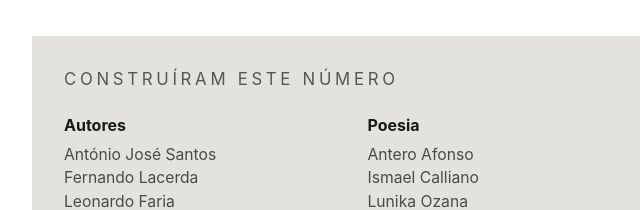
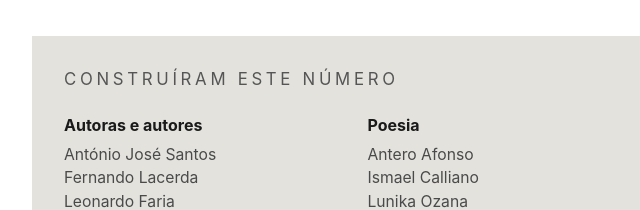
Before and after one commit to leonardo-faria/habitar_website, a plain HTML site: page index.html in a window 1280 px wide. Shown: the part 2046-2256 px from the top of the page, 140-780 px from the left. Drawn offline with Linux system fonts and the light colour scheme; a web font is replaced by a local one.

Commit message:
Rótulo "Autoras e autores" em "Construíram este número"
Co-Authored-By: Claude Sonnet 5.5 <noreply@anthropic.com>
Claude-Session: https://claude.ai/code/session_012bMTUR4cdw6EHMdxzY79Mo

```diff
--- a/index.html
+++ b/index.html
@@ -963,7 +963,7 @@
           <p class="credits-title">Construíram este número</p>
           <div class="credits-roles">
         <div class="ficha-role">
-          <p class="role-label">Autores</p>
+          <p class="role-label">Autoras e autores</p>
           <ul class="role-names">
             <li>António José Santos</li>
             <li>Fernando Lacerda</li>
@@ -1112,7 +1112,7 @@
           <p class="credits-title">Construíram este número</p>
           <div class="credits-roles">
         <div class="ficha-role">
-          <p class="role-label">Autores</p>
+          <p class="role-label">Autoras e autores</p>
           <ul class="role-names">
             <li>Ana Castro</li>
             <li>António José Santos</li>
```
